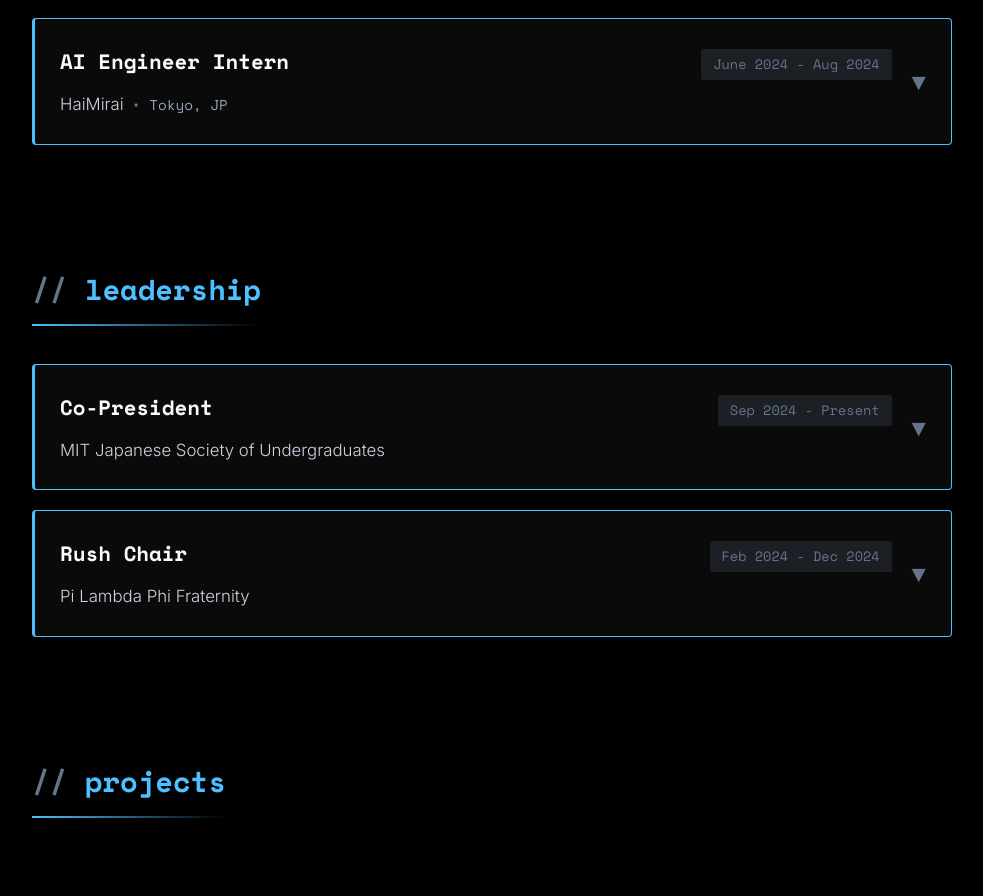
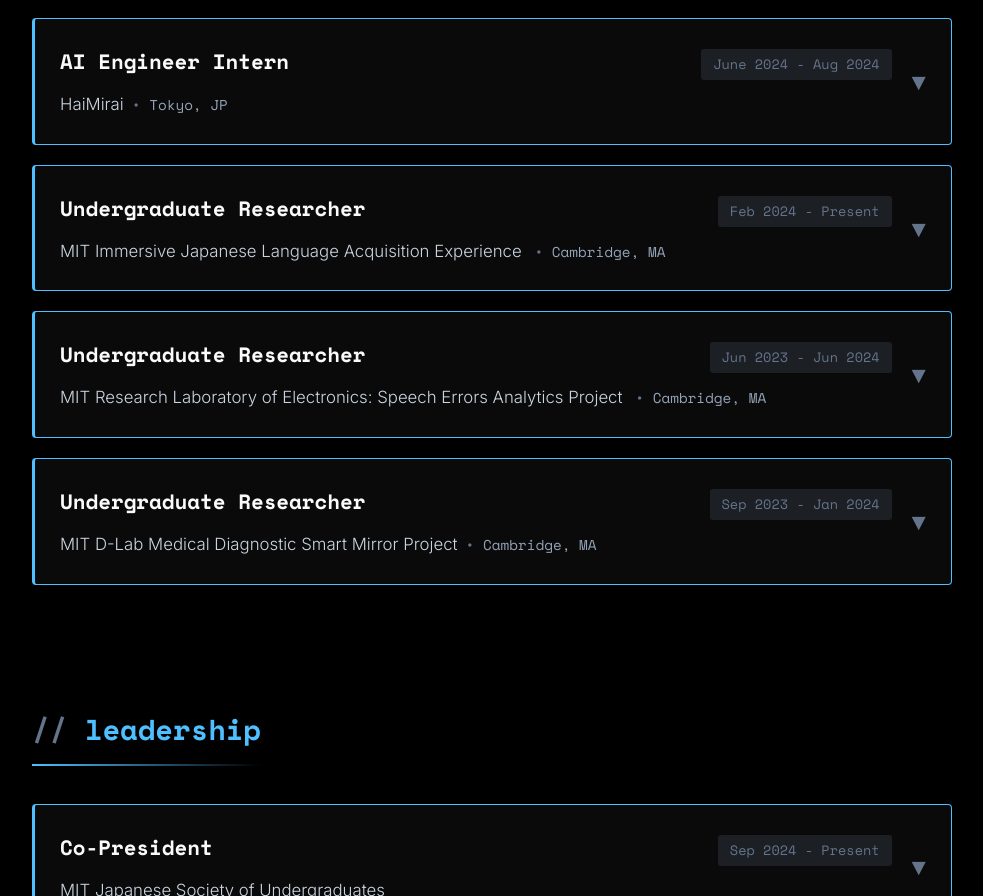
Before and after one commit to bhirokia/bhirokia.github.io, a plain HTML site: page index.html in a window 1280 px wide. Shown: the part 1904-2800 px from the top of the page, without its empty margins (148-1131 px from the left). Drawn offline with nearby package versions, Linux system fonts and the light colour scheme.

Commit message:
updated personal info

```diff
--- a/index.html
+++ b/index.html
@@ -718,8 +718,83 @@
                                 Worked on a new project to build an AI health companion that can answer user questions about health and wellness.
                             </p>
                             <ul>
-                                <li>Finetuned a custom intent classifier from Hugging Face using PyTorch to accurately categorize 7 types of health-related user queries, improving the AI companion’s response precision</li>
+                                <li>Finetuned a custom intent classifier from Hugging Face using PyTorch to accurately categorize 7 types of health-related user queries, improving the AI companion's response precision</li>
                                 <li>Architected a multi-agent backend system for a demo health application, enabling scalable interactions and supporting pitches to venture capital investors</li>
+                            </ul>
+                        </div>
+                    </div>
+                </div>
+
+                <div class="item">
+                    <div class="item-summary" onclick="toggleItem(this)">
+                        <div class="item-main-info">
+                            <div class="item-header">
+                                <span class="item-title">Undergraduate Researcher</span>
+                                <span class="item-date">Feb 2024 - Present</span>
+                            </div>
+                            <div class="item-subtitle">MIT Immersive Japanese Language Acquisition Experience <span class="item-location">Cambridge, MA</span></div>
+                        </div>
+                        <span class="expand-icon">▼</span>
+                    </div>
+                    <div class="item-details">
+                        <div class="item-description">
+                            <!-- <p>
+                                Worked on a new project to build an AI health companion that can answer user questions about health and wellness.
+                            </p> -->
+                            <ul>
+                                <li>Worked with 3 lab partners to create a virtual environment allowing users to converse with AI avatars in Unity</li>
+                                <li>Led work to create custom avatars using user images through C# programs</li>
+                                <li>Developed automated avatar creating scripts using C# in Unity and Blender</li>
+                            </ul>
+                        </div>
+                    </div>
+                </div>
+
+                <div class="item">
+                    <div class="item-summary" onclick="toggleItem(this)">
+                        <div class="item-main-info">
+                            <div class="item-header">
+                                <span class="item-title">Undergraduate Researcher</span>
+                                <span class="item-date">Jun 2023 - Jun 2024</span>
+                            </div>
+                            <div class="item-subtitle">MIT Research Laboratory of Electronics: Speech Errors Analytics Project <span class="item-location">Cambridge, MA</span></div>
+                        </div>
+                        <span class="expand-icon">▼</span>
+                    </div>
+                    <div class="item-details">
+                        <div class="item-description">
+                            <!-- <p>
+                                Worked on a new project to build an AI health companion that can answer user questions about health and wellness.
+                            </p> -->
+                            <ul>
+                                <li>Collected audio recording data from 5 participants using forced aligner algorithms through python and audio analysis application Praat</li>
+                                <li>Created automated excel sheet that web scraped online databases for more than 1,000 data points</li>
+                                <li>Spearheaded research into detecting speech errors using utterance duration using python</li>
+                            </ul>
+                        </div>
+                    </div>
+                </div>
+
+                <div class="item">
+                    <div class="item-summary" onclick="toggleItem(this)">
+                        <div class="item-main-info">
+                            <div class="item-header">
+                                <span class="item-title">Undergraduate Researcher</span>
+                                <span class="item-date">Sep 2023 - Jan 2024</span>
+                            </div>
+                            <div class="item-subtitle">MIT D-Lab Medical Diagnostic Smart Mirror Project<span class="item-location">Cambridge, MA</span></div>
+                        </div>
+                        <span class="expand-icon">▼</span>
+                    </div>
+                    <div class="item-details">
+                        <div class="item-description">
+                            <!-- <p>
+                                Worked on a new project to build an AI health companion that can answer user questions about health and wellness.
+                            </p> -->
+                            <ul>
+                                <li>Worked on a team of 2 to design and build a smart mirror from scratch using a raspberry pi</li>
+                                <li>Developed camera to remotely calculate heart rate of a user with libraries OpenCV and MediaPipe</li>
+                                <li>Presented research on NHK, the Japan Broadcasting Corporation </li>
                             </ul>
                         </div>
                     </div>
```
